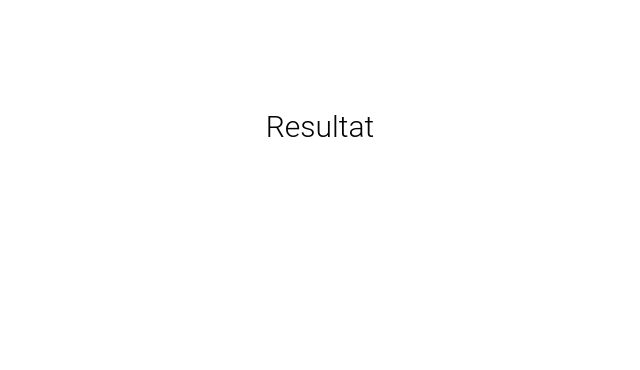
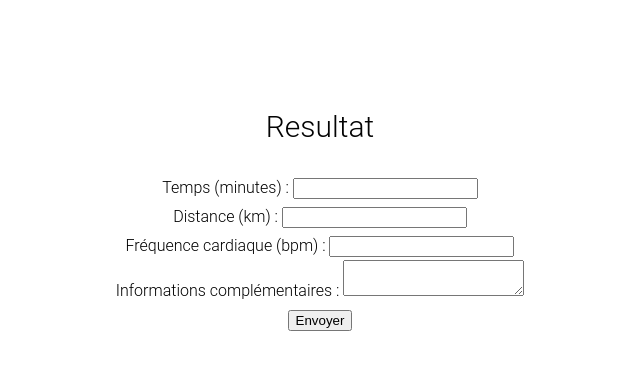
Before and after one commit to Gwenvael-Delannoy/SAE-BALABOX, a website: page express_webapp/views/resultat.html in a window 1280 px wide. Shown: the whole page, without its empty margins (320-960 px from the left). Drawn offline with Linux system fonts and the light colour scheme.

Commit message:
modification index , resultat

```diff
--- a/express_webapp/routes/resultat.js
+++ b/express_webapp/routes/resultat.js
@@ -6,4 +6,8 @@ router.get('/', function(req, res, next) {
   res.render('resultat');
 });
 
+router.post('/', function(req, res, next) {
+  res.render('resultat');
+});
+
 module.exports = router;
--- a/express_webapp/views/resultat.html
+++ b/express_webapp/views/resultat.html
@@ -6,8 +6,26 @@
             </head>
             <body>
                 <h1>Resultat</h1>
-                <form>
+                <!-- Si le sport est une course par exemple -->
 
-                </form>
+                    <form action='/resultat' method='post'>
+                        <label for="time">Temps (minutes) : </label>
+                        <input type="number" id="time" name="time" min="0" required><br>
+
+                        <label for="distance">Distance (km) : </label>
+                        <input type="number" id="distance" name="distance" min="0" step="0.01" required><br>
+
+                        <label for="freq_card">Fréquence cardiaque (bpm) : </label>
+                        <input type="number" id="freq_card" name="freq_card" min="0" required><br>
+
+                        <label for="complementaire">Informations complémentaires : </label>
+                        <textarea id="complementaire" name="complementaire"></textarea><br>
+
+                        <input type="submit" value="Envoyer">
+                    </form>
+
+
+
+
             </body>
         </html>
```
Also changed, not shown: express_webapp/routes/index.js (+5 -6 lines).
